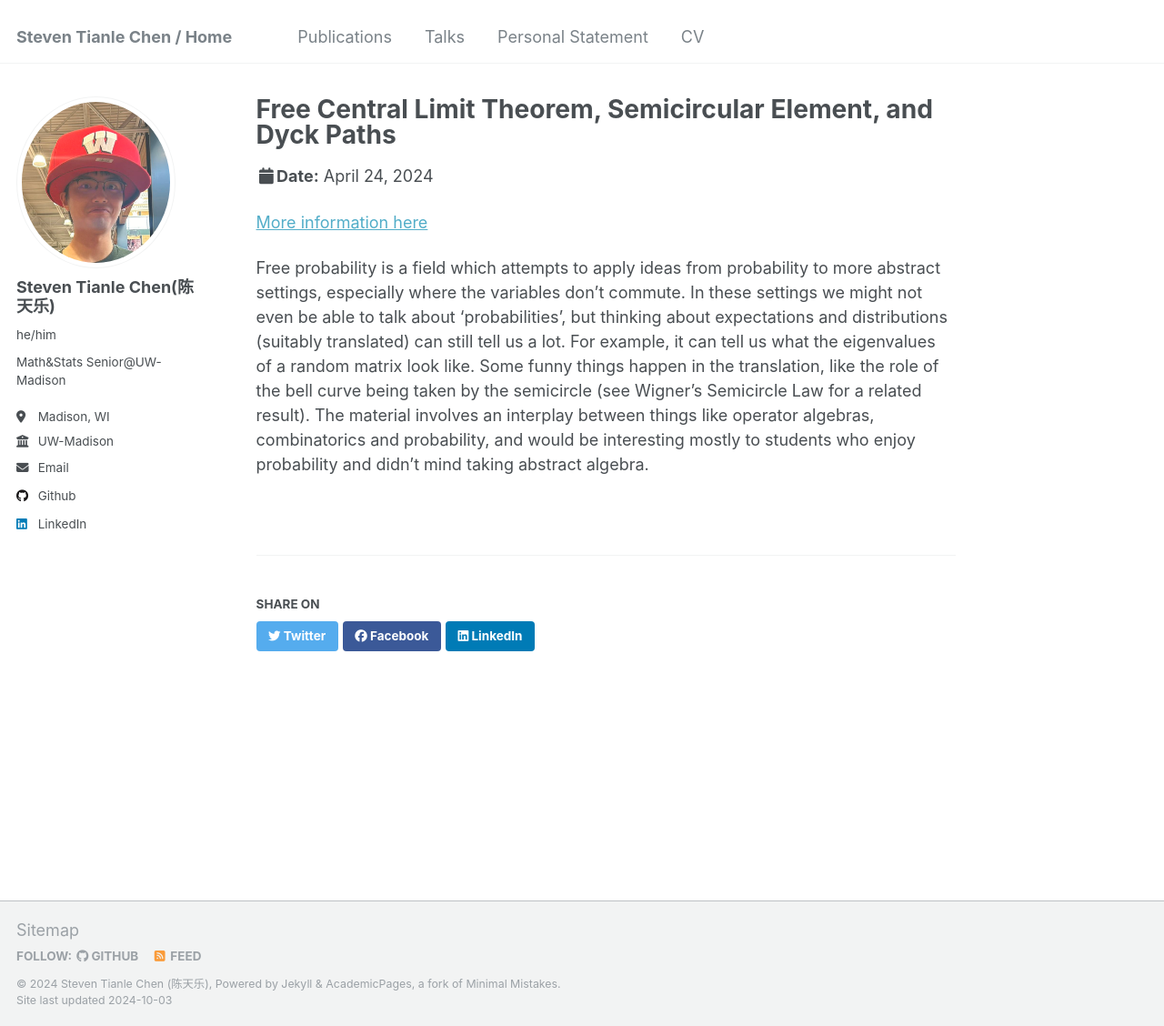
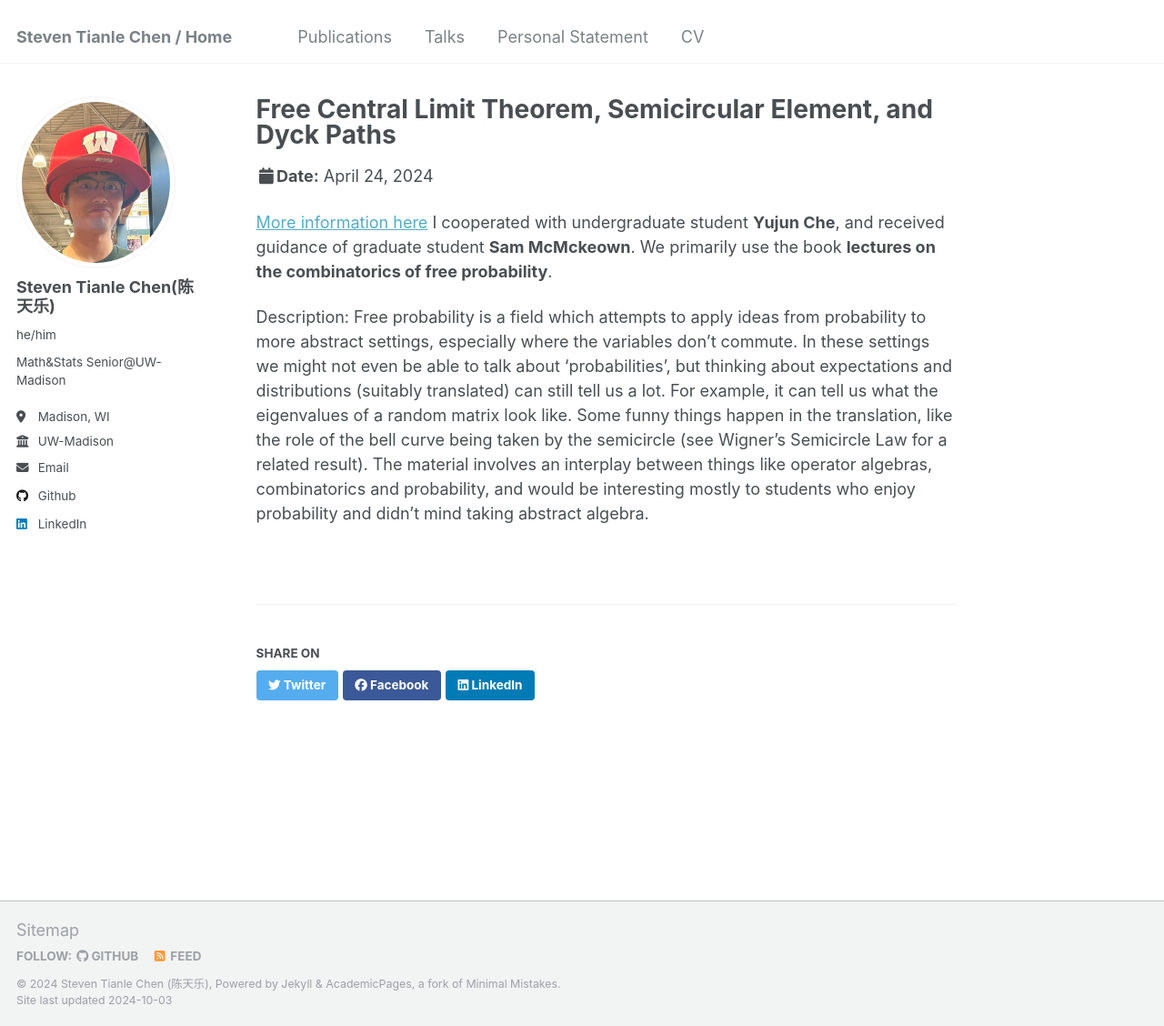
Before and after one commit to sttlchen/sttlchen.github.io, a Jekyll site: the page built from _talks/DRP2024.md, in a window 1280 px wide and 1128 px high. Shown: the whole window at 91% size. Built offline with Jekyll 4.4.1, drawn with Linux system fonts in a browser that asks for light colours.

Commit message:
Update DRP2024.md

```diff
--- a/_talks/DRP2024.md
+++ b/_talks/DRP2024.md
@@ -9,6 +9,7 @@ location: "Madison, WI, USA"
 ---
 
 [More information here](https://wiki.math.wisc.edu/index.php/Directed_Reading_Program_Spring_2024)
+I cooperated with undergraduate student **Yujun Che**, and received guidance of graduate student **Sam McMckeown**. We primarily use the book **lectures on the combinatorics of free probability**.
 
-Free probability is a field which attempts to apply ideas from probability to more abstract settings, especially where the variables don't commute. In these settings we might not even be able to talk about 'probabilities', but thinking about expectations and distributions (suitably translated) can still tell us a lot. For example, it can tell us what the eigenvalues of a random matrix look like. Some funny things happen in the translation, like the role of the bell curve being taken by the semicircle (see Wigner's Semicircle Law for a related result).
+Description: Free probability is a field which attempts to apply ideas from probability to more abstract settings, especially where the variables don't commute. In these settings we might not even be able to talk about 'probabilities', but thinking about expectations and distributions (suitably translated) can still tell us a lot. For example, it can tell us what the eigenvalues of a random matrix look like. Some funny things happen in the translation, like the role of the bell curve being taken by the semicircle (see Wigner's Semicircle Law for a related result).
 The material involves an interplay between things like operator algebras, combinatorics and probability, and would be interesting mostly to students who enjoy probability and didn't mind taking abstract algebra.
```
